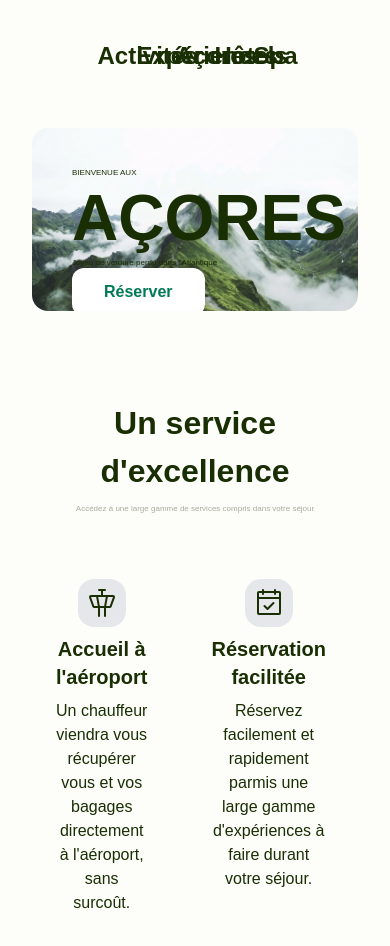
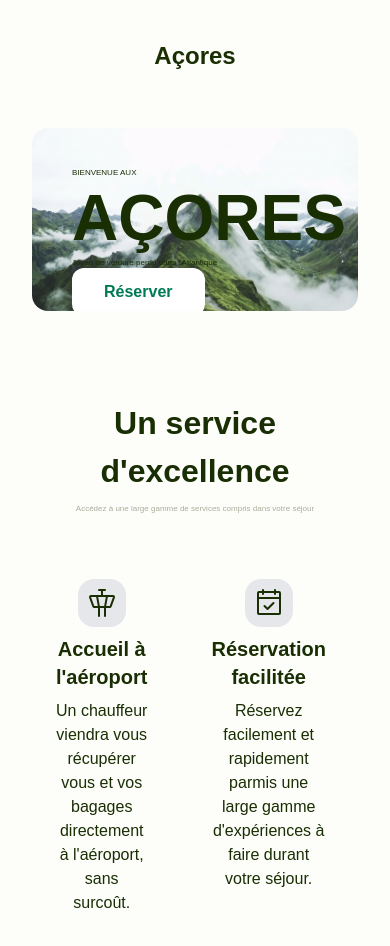
Before and after one commit to ElPotatoCorp/tp-01-tailwindcss, a React (Vite) app: page / in a window 390 px wide. Shown: the top 946 px of the page. Built offline with nearby package versions, Linux system fonts and the light colour scheme; a web font is replaced by a local one.

Commit message:
Responsive Menu

```diff
--- a/src/components/sections/menu.tsx
+++ b/src/components/sections/menu.tsx
@@ -2,12 +2,12 @@ import type { FC } from "react";
 
 export const Menu: FC = function () {
   return (
-    <nav className="grid grid-cols-5 w-1/2 mx-auto my-10 text-2xl font-semibold text-center">
-      <a href="#activites">Activités</a>
-      <a href="#experiences">Expériences</a>
-      <a href="#" className="font-black">Açores</a>
-      <a href="#hotels">Hôtels</a>
-      <a href="#spa">Spa</a>
+    <nav className="sm:grid sm:grid-cols-5 flex justify-center w-1/2 mx-auto my-10 text-2xl font-semibold">
+      <a href="#activites" className="hidden sm:block">Activités</a>
+      <a href="#experiences" className="hidden sm:block">Expériences</a>
+      <a href="#" className="font-black self-center">Açores</a>
+      <a href="#hotels" className="hidden sm:block">Hôtels</a>
+      <a href="#spa" className="hidden sm:block">Spa</a>
     </nav>
   );
 };
```
